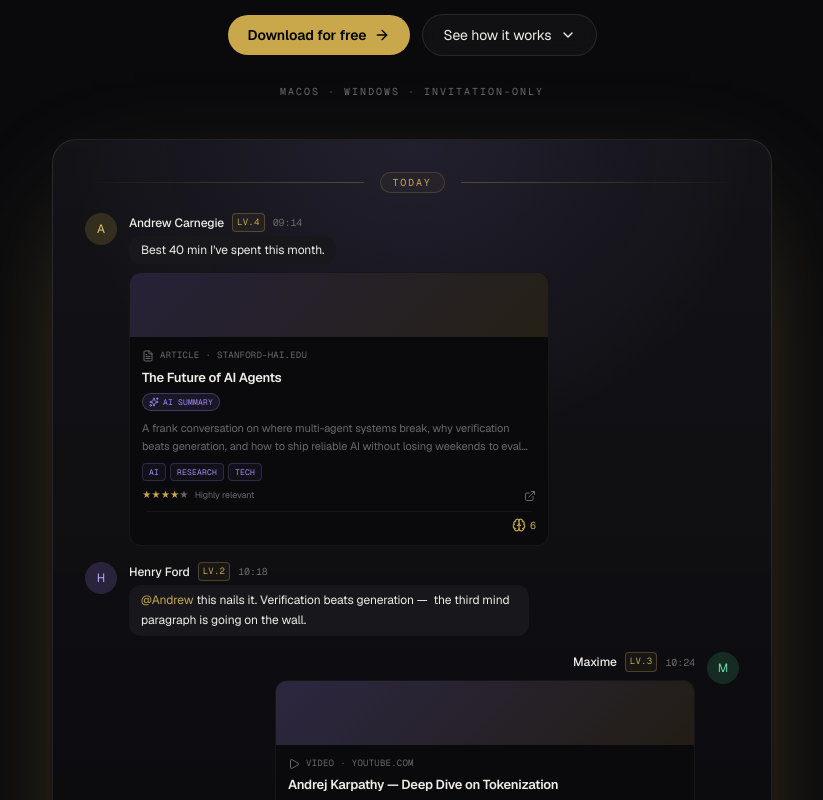
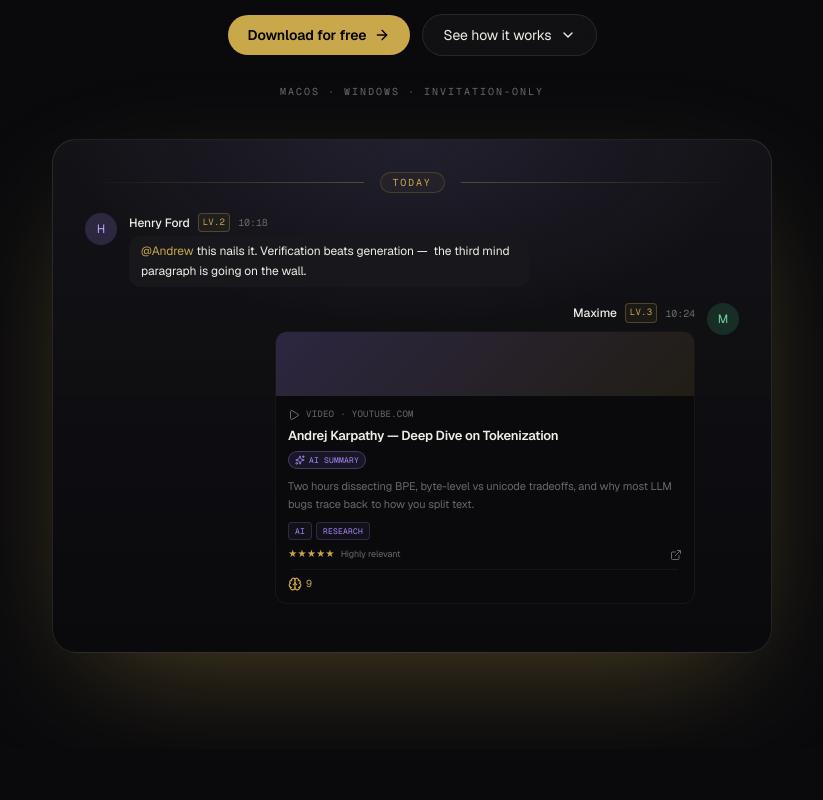
Before and after one commit to Falconinium/thirdmind-landingpage, a Next.js app: page / in a window 1280 px wide. Shown: the part 731-1531 px from the top of the page, without its empty margins (228-1051 px from the left). Built offline with nearby package versions, Linux system fonts and the light colour scheme.

Commit message:
Remove the Andrew Carnegie article card from the hero mockup

```diff
--- a/components/ChannelMockup.tsx
+++ b/components/ChannelMockup.tsx
@@ -1,12 +1,6 @@
 'use client'
 
-import {
-  ExternalLink,
-  Sparkles,
-  FileText,
-  Play,
-  Brain,
-} from 'lucide-react'
+import { ExternalLink, Sparkles, Play, Brain } from 'lucide-react'
 import { useEffect, useState, type CSSProperties } from 'react'
 
 /**
@@ -63,25 +57,6 @@ export function ChannelMockup() {
           }}
         />
       </div>
-
-      <Message
-        name="Andrew Carnegie"
-        tint={{ bg: 'rgba(201,168,76,0.18)', text: '#e8c66a' }}
-        level={4}
-        time="09:14"
-        message="Best 40 min I've spent this month."
-        embed={{
-          type: 'Article',
-          domain: 'stanford-hai.edu',
-          title: 'The Future of AI Agents',
-          summary:
-            'A frank conversation on where multi-agent systems break, why verification beats generation, and how to ship reliable AI without losing weekends to eval debt.',
-          tags: ['AI', 'Research', 'Tech'],
-          stars: 4,
-          icon: FileText,
-        }}
-        brains={6}
-      />
 
       <PlainMessage
         name="Henry Ford"
```
